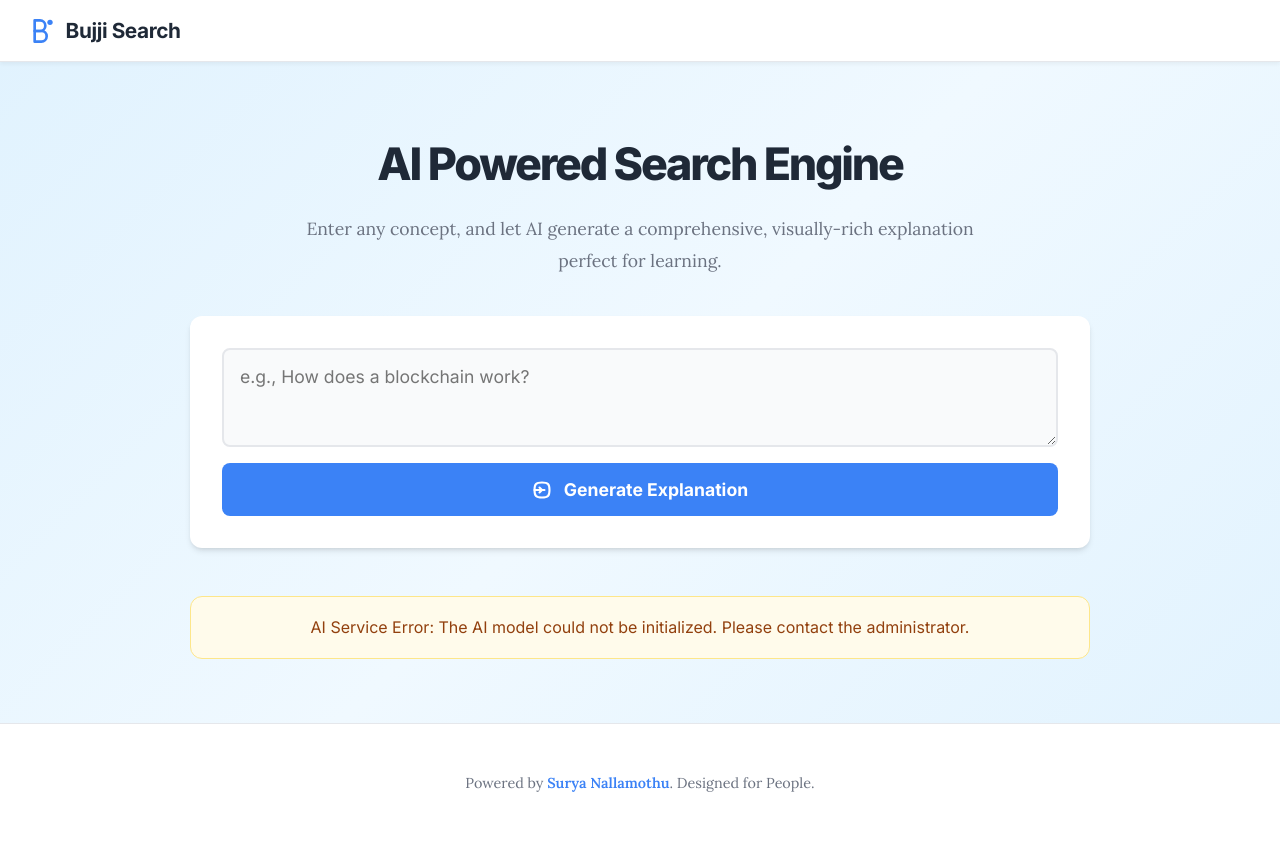
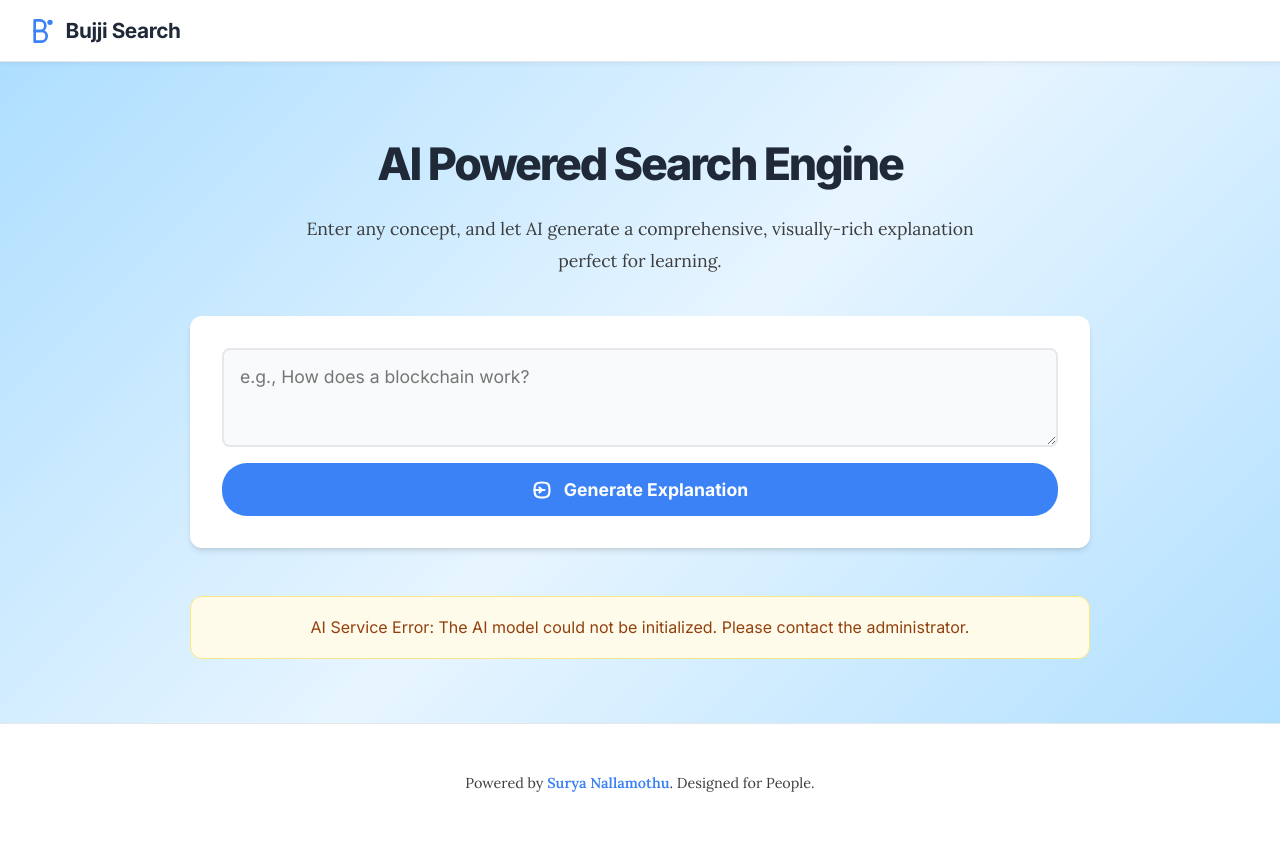
Before and after one commit to nallamothusurya/surya-bujji-ai-search, a Flask app: page / in a window 1280 px wide. Run offline with Flask 2, Linux system fonts and the light colour scheme; some libraries are stand-ins or nearby versions.

Commit message:
first commit

```diff
--- a/templates/index.html
+++ b/templates/index.html
@@ -14,7 +14,7 @@
             --secondary-color: #F59E0B; /* A warm amber (inspired by image hints) */
             --background-color: #F9FAFB; /* A very light gray, similar to image bg */
             --text-color: #1F2937; /* Dark gray for text */
-            --text-color-light: #6B7280; /* Lighter gray for subtext */
+            --text-color-light: #3d3d3d; /* Lighter gray for subtext */
             --card-bg: #FFFFFF;
             --border-color: #E5E7EB;
             --header-bg: #FFFFFF; /* Specific background for the new header */
@@ -41,7 +41,7 @@
             line-height: 1.8;
             margin: 0;
             padding: 0;
-            background-image: linear-gradient(135deg, #e0f2fe 0%, #f0f9ff 50%, #e0f2fe 100%);
+            background-image: linear-gradient(135deg, #aaddff 0%, #e7f5ff 50%, #aaddff 100%);
             min-height: 100vh;
             display: flex;
             flex-direction: column;
@@ -166,7 +166,7 @@
             background-color: var(--primary-color);
             color: white;
             border: none;
-            border-radius: 8px;
+            border-radius: 25px;
             cursor: pointer;
             transition: background-color 0.3s, transform 0.2s;
         }
```
